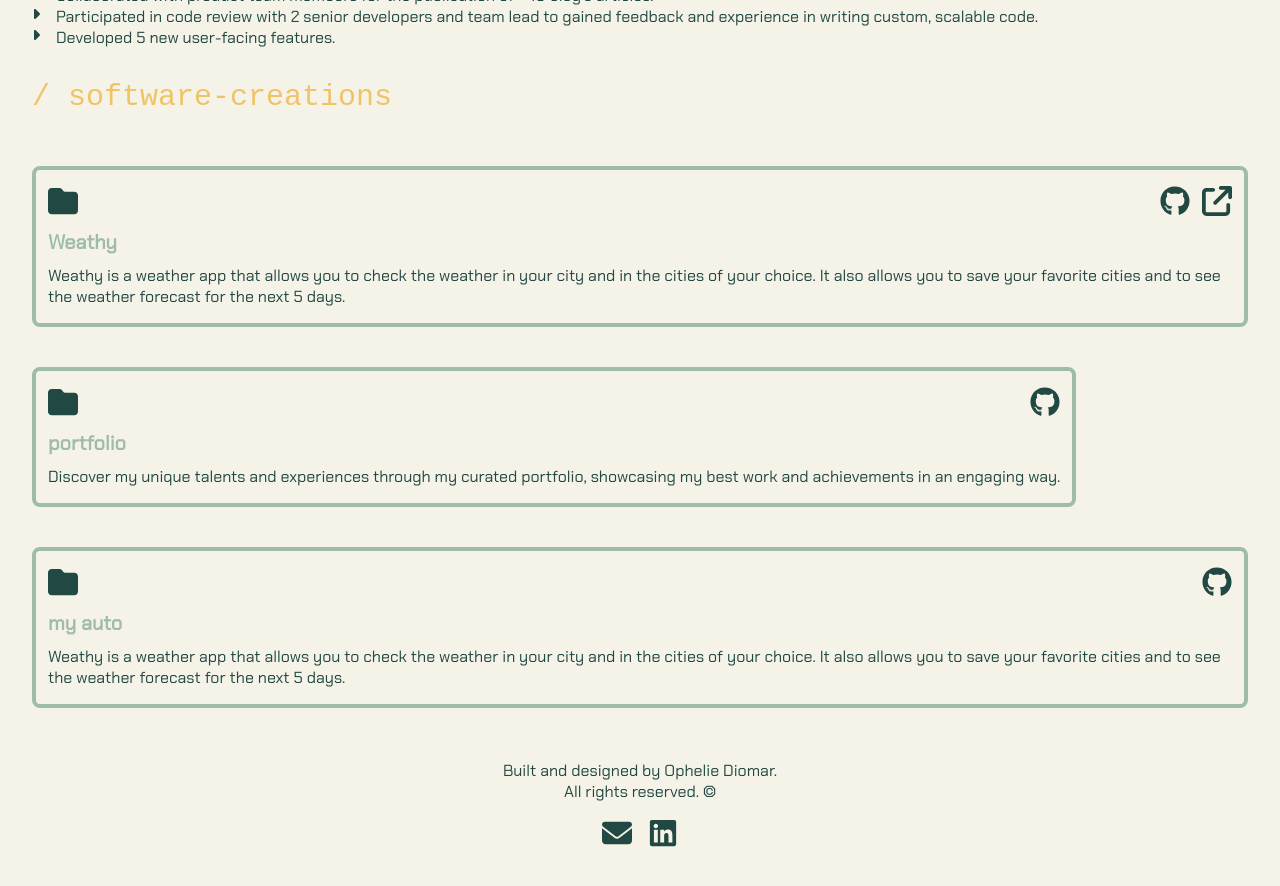
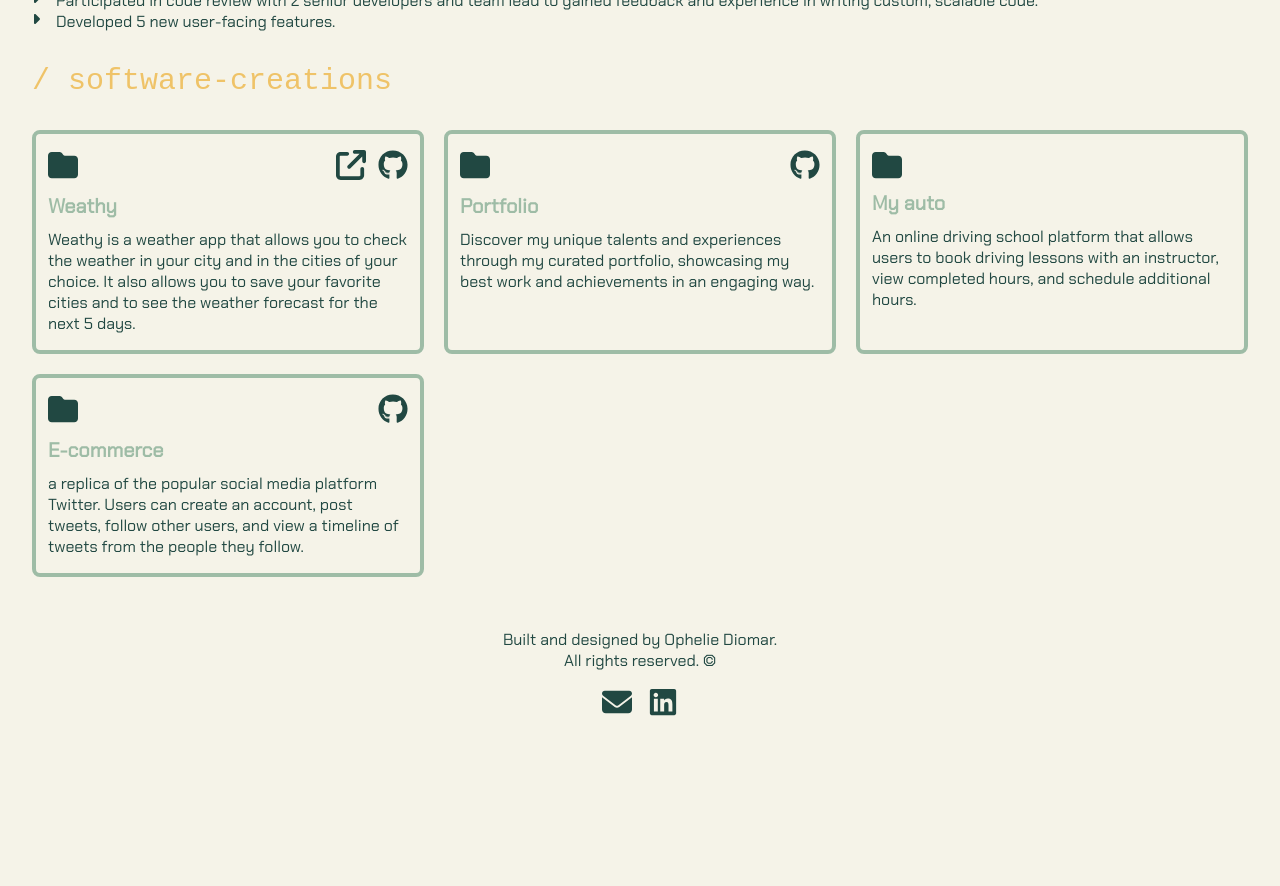
Before and after one commit to phelied/portfolio, a React (Create React App) app: page / in a window 1280 px wide. Shown: the part 800-1686 px from the top of the page. After the commit the page ends 1557 px from the top, so only its background shows below. Built offline with nearby package versions, Linux system fonts and the light colour scheme.

Commit message:
Fix issues in console

```diff
--- a/src/App.css
+++ b/src/App.css
@@ -99,10 +99,9 @@ a {
 }
 
 .about__display,
-.MuiBox-root,
 .display-p,
 .awssld--organic-arrows {
-  margin: 2em auto;
+  margin: 2em 0 auto;
 }
 
 .tertiary-color-text {
@@ -188,12 +187,12 @@ span.css-11yukd5-MuiTabs-indicator {
 
 .software__display-projects {
   display: flex;
-  flex-wrap: wrap;
+  flex-direction: column;
 }
 
 .software__display-project {
   border: 4px solid var(--alt-color);
-  margin: 20px 0;
+  margin-bottom: 20px;
   border-radius: 8px;
 }
 
@@ -202,7 +201,8 @@ span.css-11yukd5-MuiTabs-indicator {
   justify-content: space-between;
 }
 
-.software__display-project-nav svg, .footer__links svg {
+.software__display-project-nav svg,
+.footer__links svg {
   width: 30px;
   height: 30px;
 }
@@ -250,9 +250,24 @@ span.css-11yukd5-MuiTabs-indicator {
   margin: 1em 0;
 }
 
-.footer__links svg{
+.footer__links svg {
   display: flex;
   justify-content: center;
-  margin:  0 .5em;
+  margin: 0 0.5em;
+}
 
+@media only screen and (min-width: 520px) {
+  .software__display-projects {
+    display: grid;
+    grid-template-columns: 1fr 1fr;
+    grid-column-gap: 20px;
+  }
 }
+
+@media only screen and (min-width: 768px) {
+  .software__display-projects {
+    display: grid;
+    grid-template-columns: repeat(3, 1fr);
+    grid-column-gap: 20px;
+  }
+}
--- a/src/App.js
+++ b/src/App.js
@@ -10,19 +10,25 @@ function App() {
       title: 'Weathy',
       description: 'Weathy is a weather app that allows you to check the weather in your city and in the cities of your choice. It also allows you to save your favorite cities and to see the weather forecast for the next 5 days.',
       link: 'https://weathy.netlify.app/',
-      github: ''
+      github: 'https://github.com/phelied/weathy'
     },
     {
-      title: 'portfolio',
-      description: '    Discover my unique talents and experiences through my curated portfolio, showcasing my best work and achievements in an engaging way.',
+      title: 'Portfolio',
+      description: 'Discover my unique talents and experiences through my curated portfolio, showcasing my best work and achievements in an engaging way.',
+      link: '',
+      github: 'https://github.com/phelied/portfolio'
+    },
+    {
+      title: 'My auto',
+      description: 'An online driving school platform that allows users to book driving lessons with an instructor, view completed hours, and schedule additional hours.',
       link: '',
       github: ''
     },
     {
-      title: 'my auto',
-      description: 'Weathy is a weather app that allows you to check the weather in your city and in the cities of your choice. It also allows you to save your favorite cities and to see the weather forecast for the next 5 days.',
+      title: 'E-commerce',
+      description: 'a replica of the popular social media platform Twitter. Users can create an account, post tweets, follow other users, and view a timeline of tweets from the people they follow.',
       link: '',
-      github: ''
+      github: 'https://github.com/phelied/E-commerce'
     },
   ]
 
@@ -39,7 +45,11 @@ function App() {
           <br />
           I have a passion for designing and developing web and game applications.
         </p>
-        <div className='introduction__mail-display'><a href="mailto: opheliediomar@outlook.fr" ><FontAwesomeIcon icon={faEnvelope} />Say hi!</a></div>
+        <div className='introduction__mail-display'>
+          <a href="mailto: opheliediomar@outlook.fr">
+            <FontAwesomeIcon icon={faEnvelope} />Say hi!
+          </a>
+        </div>
       </div>
       <div id="about" className="about__display">
         <span className='tertiary-color-text'>/ about me</span>
@@ -50,7 +60,7 @@ function App() {
           I'm a <span className='secondary-color-text'> quick learner</span>, <span className='secondary-color-text'>a team player</span>, and I always strive to create elegant, efficient
           and robust code. I'm eager to bring my skills and experience to a new challenge and am
           excited to continue developing my skills in a dynamic and fast-paced work environment.
-          <br />
+        </p>
         <br />
         Here are some of the programming languages that I have worked with:
         <div className='about__language-display'>
@@ -61,7 +71,6 @@ function App() {
           <span><FontAwesomeIcon icon={faCaretRight} />PHP</span>
           <span><FontAwesomeIcon icon={faCaretRight} />Symfony</span>
         </div>
-        </p>
       </div>
       <div id="experience" className="experience__display">
         <span className='tertiary-color-text'>/ experience</span>
@@ -103,9 +112,12 @@ function App() {
                 <div className='software__display-project-nav'>
                   <FontAwesomeIcon icon={faFolder} />
                   <div className='software__display-project-links'>
-                    <FontAwesomeIcon icon={faGithub} />
                     {project.link !== "" && <a href={project.link}>
                       <FontAwesomeIcon icon={faArrowUpRightFromSquare} />
+                    </a>
+                    }
+                    {project.github !== "" && <a href={project.github}>
+                      <FontAwesomeIcon icon={faGithub} />
                     </a>
                     }
                   </div>
```
Also changed, not shown: src/images/Weathy-screen.png (deleted), 1 other file (tests, documents, lock files or other folders). Lines whose indentation alone changed are shown as unchanged.
